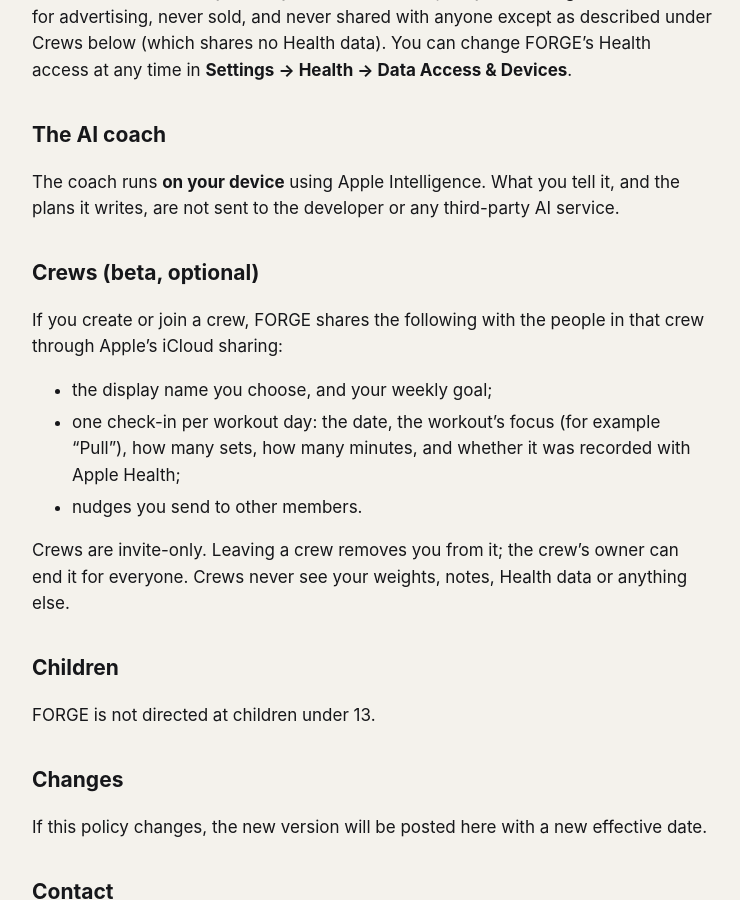
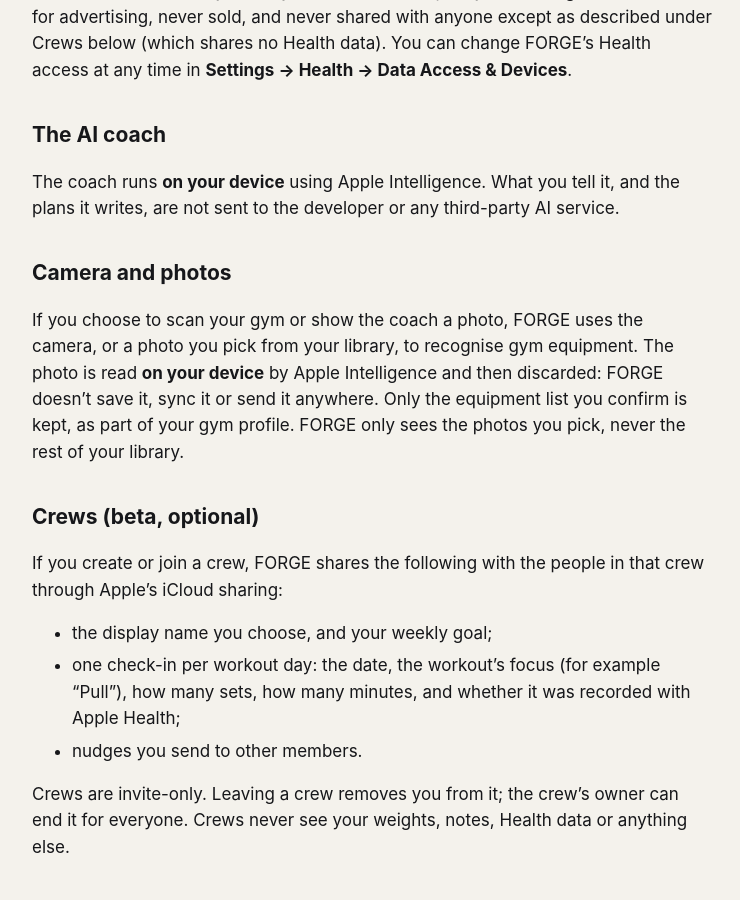
Before and after one commit to tajshaik24/forge-app, a Jekyll site: the page built from privacy.md, in a window 1280 px wide and 900 px high, scrolled down 835 px. Shown: the whole window, without its empty margins (268-1008 px from the left). Built offline with Jekyll 4.4.1, drawn with Linux system fonts in a browser that asks for light colours; some of the changed text lies outside the part shown.

Commit message:
Privacy: camera and photos for the gym scan; no test sets, deloads and gym scan on the landing page
Co-Authored-By: Claude Opus 5.5 <noreply@anthropic.com>
Claude-Session: https://claude.ai/code/session_01Gm3xDbybXMpFswrznPsPJ6

```diff
--- a/index.html
+++ b/index.html
@@ -56,8 +56,9 @@ h2.section { text-align: center; font-size: 28px; margin: 72px 0 0; letter-spaci
     <div class="card"><h3>AI coach, on device</h3><p>Picks today's session from muscle readiness, your split and training days, using Apple Intelligence on your iPhone. A built-in coach takes over when it's off.</p></div>
     <div class="card"><h3>Learns your limits</h3><p>Tell it about an injury or a lift you can't do yet, and it plans around it.</p></div>
     <div class="card"><h3>Equipment-aware</h3><p>Gym profiles for home, commercial and travel. The coach only programs what that gym has.</p></div>
-    <div class="card"><h3>Finds your weights</h3><p>Test sets find a starting weight for each lift, then progressive overload moves it up as you get stronger.</p></div>
-    <div class="card"><h3>Plans the week</h3><p>Every training day gets a plan. Move, shorten or skip any of them.</p></div>
+    <div class="card"><h3>Finds your weights</h3><p>No test sets: every set counts. A new lift starts from your other lifts for the same muscle, your first set fine-tunes it, and progressive overload moves it up from there.</p></div>
+    <div class="card"><h3>Plans the week</h3><p>Every training day gets a plan that fits your session length. Move, shorten or skip any of them. Every 4th week is a lighter deload week.</p></div>
+    <div class="card"><h3>Scan your gym</h3><p>Snap a few photos and the coach lists the equipment it sees, for you to confirm. Photos never leave your iPhone.</p></div>
     <div class="card"><h3>Form guides</h3><p>A page for every exercise, plus a warm-up and cool-down built into each workout.</p></div>
     <div class="card"><h3>Apple Watch and Health</h3><p>Log sets on your wrist, see the rest timer on the Lock Screen, and find every workout in Fitness.</p></div>
     <div class="card"><h3>Crews (beta)</h3><p>Weekly streaks with friends over iCloud sharing. Crews only see check-ins.</p></div>
--- a/privacy.md
+++ b/privacy.md
@@ -26,6 +26,10 @@ Health data is used only to run your workouts and plan your training. It is neve
 ## The AI coach
 
 The coach runs **on your device** using Apple Intelligence. What you tell it, and the plans it writes, are not sent to the developer or any third-party AI service.
+
+## Camera and photos
+
+If you choose to scan your gym or show the coach a photo, FORGE uses the camera, or a photo you pick from your library, to recognise gym equipment. The photo is read **on your device** by Apple Intelligence and then discarded: FORGE doesn't save it, sync it or send it anywhere. Only the equipment list you confirm is kept, as part of your gym profile. FORGE only sees the photos you pick, never the rest of your library.
 
 ## Crews (beta, optional)
 
```
Also changed, not shown: other parts of privacy.md (+1 -1 lines), support.md (+3 -0 lines), README.md.
